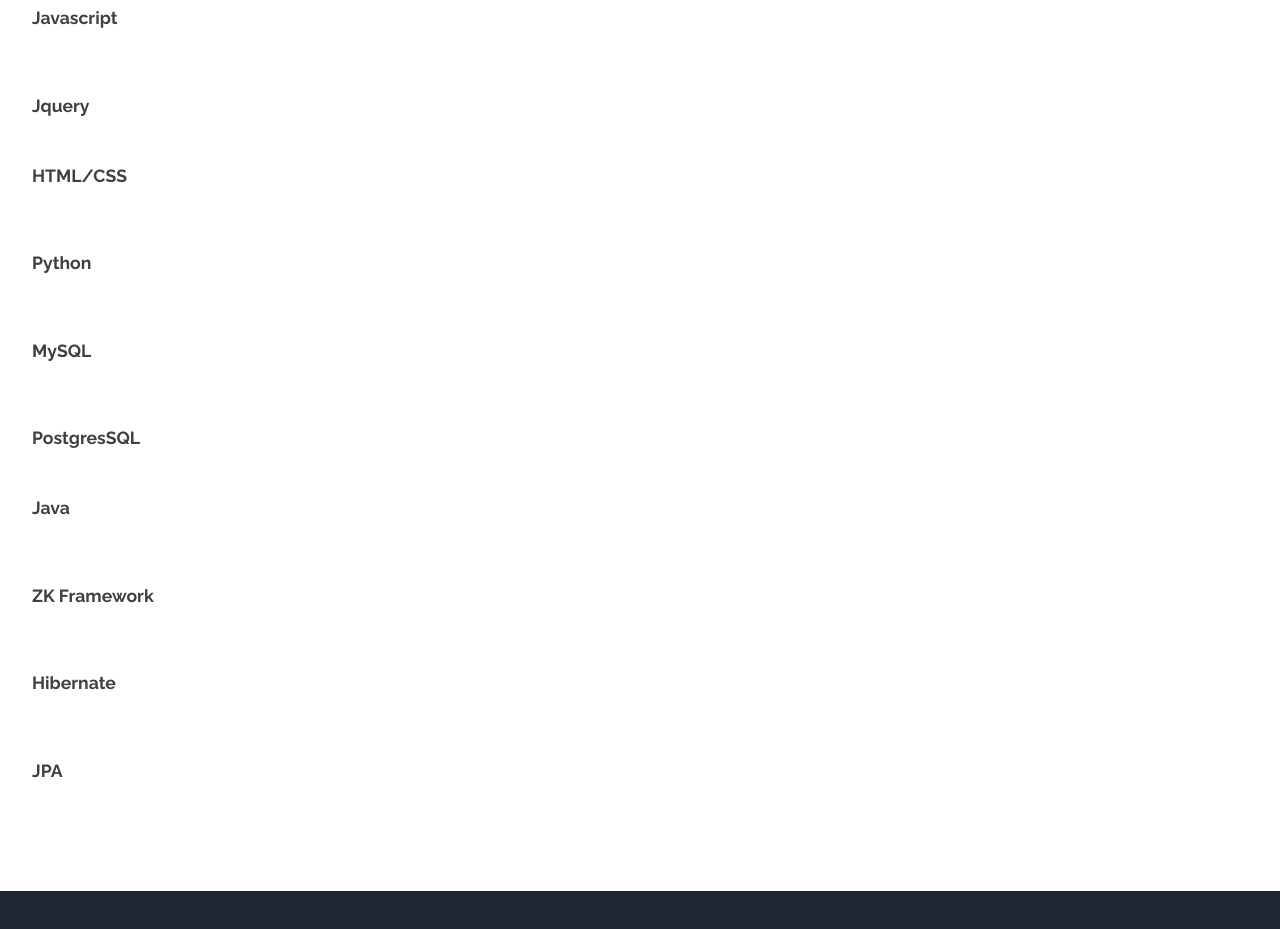
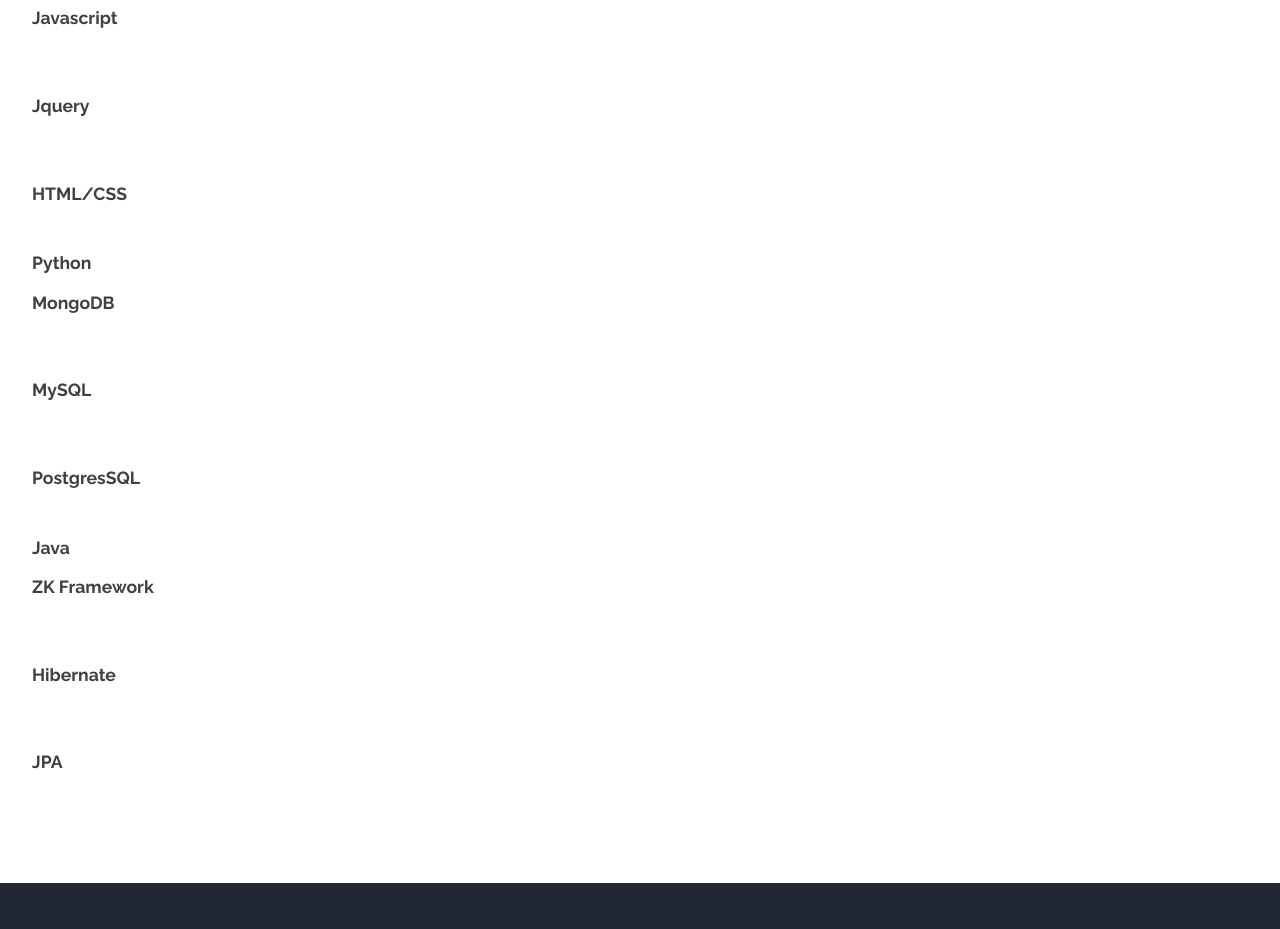
Before and after one commit to dudursn/dudursn.github.io, a plain HTML site: page index.html in a window 1280 px wide. Shown: the part 2894-3823 px from the top of the page. Drawn offline with Linux system fonts and the light colour scheme.

Commit message:
Conserto no layout e MongoDB adicionado

```diff
--- a/index.html
+++ b/index.html
@@ -170,6 +170,12 @@
 											<h3>Jquery</h3>
 
 										</li>
+
+										<li>
+
+											<h3>HTML/CSS</h3>
+
+										</li>
 									</ul>
 								</section>
 							</div>
@@ -178,11 +184,11 @@
 									<ul class="style">
 										<li>
 
-											<h3>HTML/CSS</h3>
+											<h3>Python</h3>
 
-										<li>
+										</li>
 
-											<h3>Python</h3>
+											<h3>MongoDB</h3>
 										</li>
 										<li>
 
@@ -204,7 +210,7 @@
 
 											<h3>Java</h3>
 
-										<li>
+										</li>
 
 											<h3>ZK Framework</h3>
 										</li>
```
